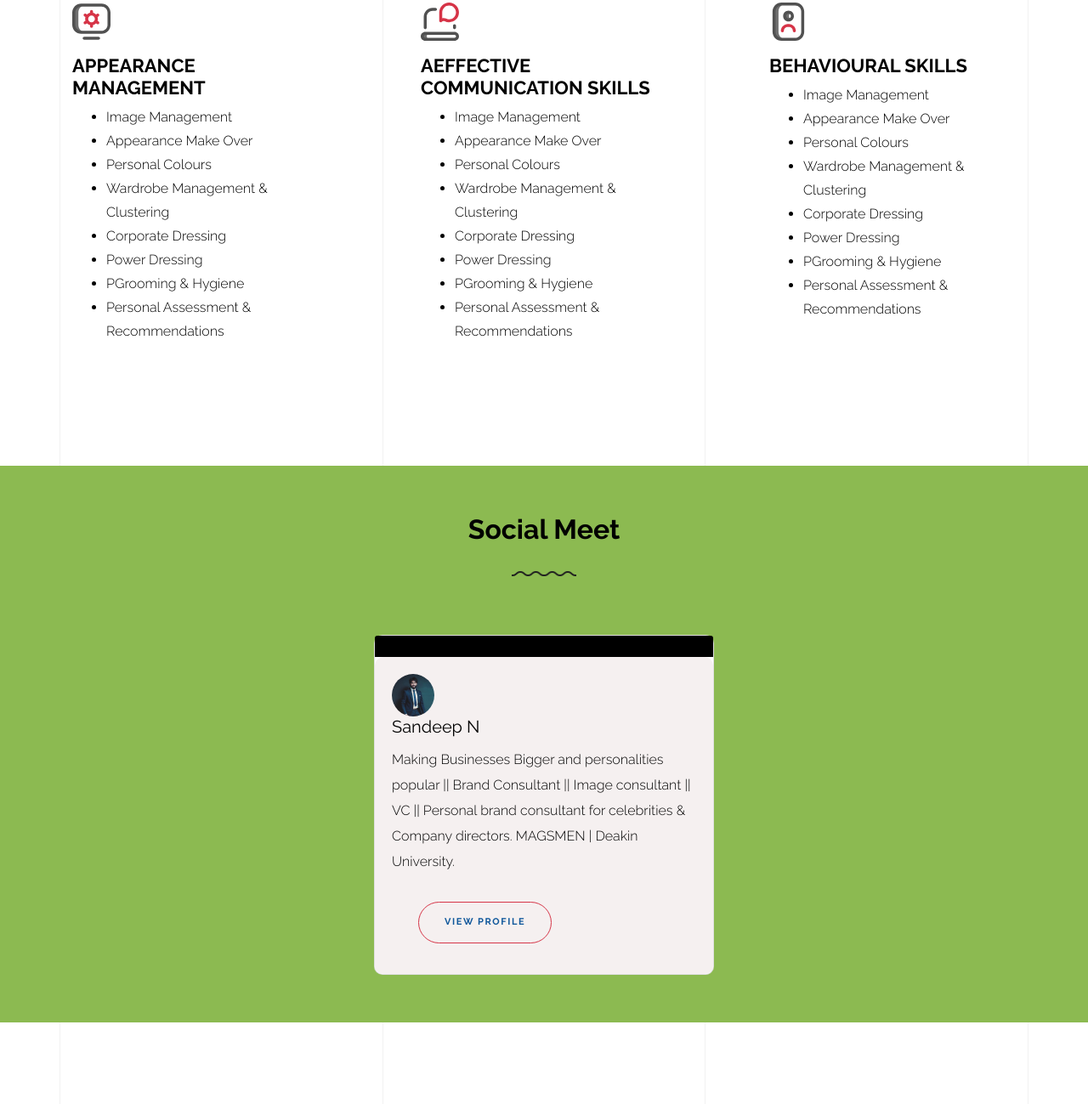
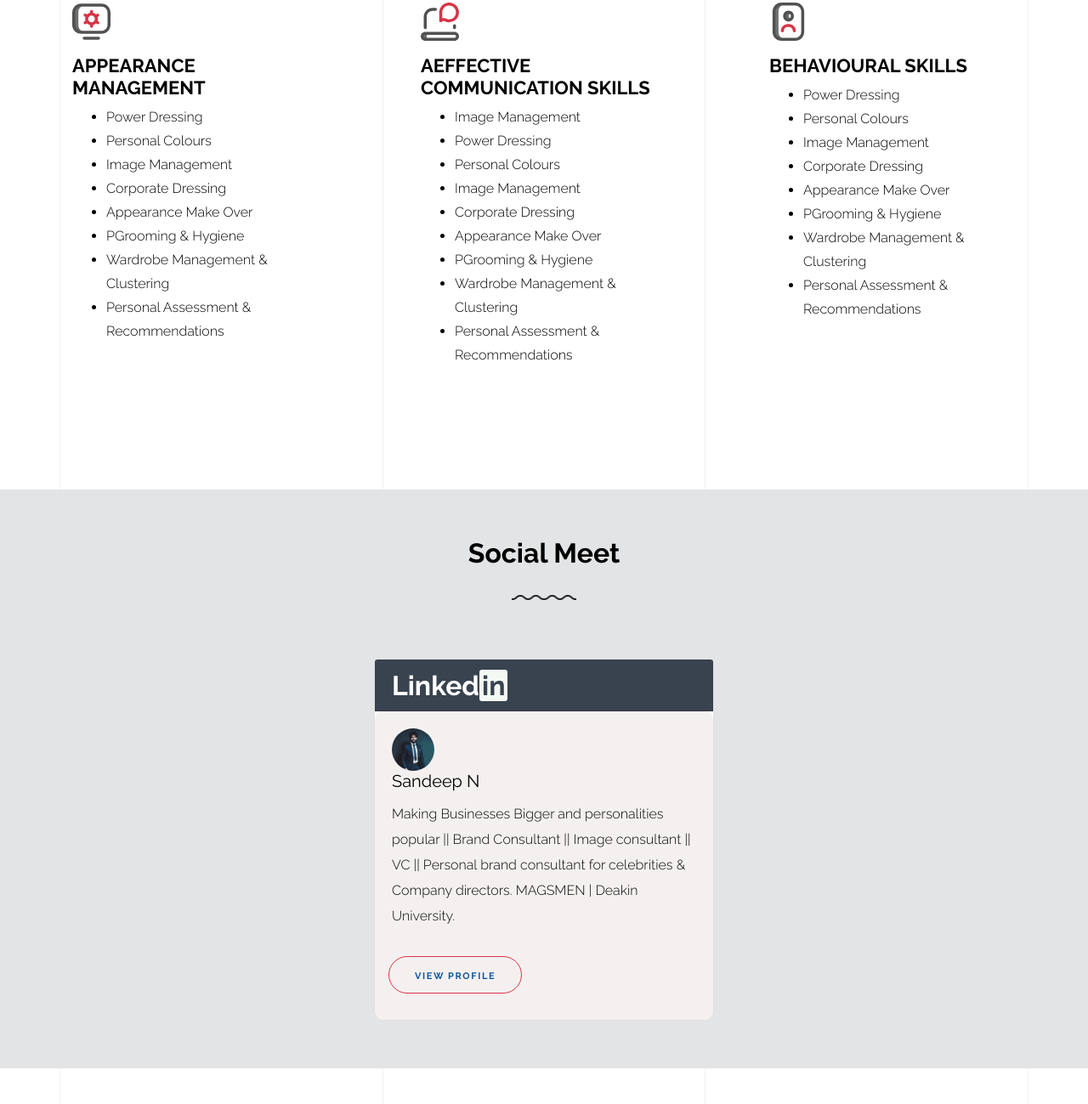
Before and after one commit to DT7Solutions/sandeep, a plain HTML site: page index.html in a window 1280 px wide. Shown: the part 4550-5849 px from the top of the page at 85% size. Drawn offline with nearby package versions, Linux system fonts and the light colour scheme; animation ran at ten frames a second; files whose address does not match are found by name.

Commit message:
fixed list aligen ments

```diff
--- a/css/style.css
+++ b/css/style.css
@@ -2144,20 +2144,23 @@ span.error {
   width: 400px !important;
 }
 .section-counter{
-  background-color: #8cba51;
+  background-color: #e2e4e5
 
 }
 .whysandeep-counter {
-  background-color: #000;
+  background-color: #212f3a;
 
 }
 
 .card{
-  border-radius: 10px !important;
+  border-radius: 12px !important;
 }
 .card .btn{
   background: transparent;
   color: rgb(15, 87, 155);
+  padding-top: 15px;
+  padding-bottom: 10px;
+
 }
 .card-img-top {
   height: 50px;
@@ -2165,6 +2168,18 @@ span.error {
   border-radius: 50%;
 }
 .card-header {
-  background-color: #000000;
-height: 20px;
-}
+  background-color: #38434f;
+  height: 20px;
+}
+.btn-profile {
+margin-left: -35px;
+}
+.in-text{
+  background-color: rgb(244, 249, 244);
+  color: #38434f;
+  font-weight: 800;
+  padding-left: 3px;
+  padding-right: 3px;
+
+  border-radius: 3px;
+}
--- a/index.html
+++ b/index.html
@@ -346,13 +346,13 @@
                 <div>
                   <h3>APPEARANCE MANAGEMENT</h3>
                   <ul class="men-list">
+                    <li>Power Dressing</li>
+                    <li>Personal Colours</li>
                     <li>Image Management</li>
+                    <li>Corporate Dressing</li>
                     <li>Appearance Make Over</li>
-                    <li>Personal Colours</li>
+                    <li>PGrooming & Hygiene</li>
                     <li>Wardrobe Management & Clustering</li>
-                    <li>Corporate Dressing</li>
-                    <li>Power Dressing</li>
-                    <li>PGrooming & Hygiene</li>
                     <li>Personal Assessment & Recommendations</li>
                   </ul>
                 </div>
@@ -367,13 +367,13 @@
                 <div>
                   <h3>AEFFECTIVE COMMUNICATION SKILLS</h3>
                   <ul class="men-list">
+                    <li>Power Dressing</li>
+                    <li>Personal Colours</li>
                     <li>Image Management</li>
+                    <li>Corporate Dressing</li>
                     <li>Appearance Make Over</li>
-                        <li>Personal Colours</li>
+                    <li>PGrooming & Hygiene</li>
                     <li>Wardrobe Management & Clustering</li>
-                        <li>Corporate Dressing</li>
-                        <li>Power Dressing</li>
-                        <li>PGrooming & Hygiene</li>
                     <li>Personal Assessment & Recommendations</li>
                   </ul>
                 </div>
@@ -387,13 +387,13 @@
                 <div>
                   <h3>BEHAVIOURAL SKILLS</h3>
                   <ul class="men-list">
+                    <li>Power Dressing</li>
+                    <li>Personal Colours</li>
                     <li>Image Management</li>
+                    <li>Corporate Dressing</li>
                     <li>Appearance Make Over</li>
-                    <li>Personal Colours</li>
+                    <li>PGrooming & Hygiene</li>
                     <li>Wardrobe Management & Clustering</li>
-                    <li>Corporate Dressing</li>
-                    <li>Power Dressing</li>
-                    <li>PGrooming & Hygiene</li>
                     <li>Personal Assessment & Recommendations</li>
                   </ul>
                 </div>
@@ -416,13 +416,13 @@
                 <div>
                   <h3>APPEARANCE MANAGEMENT</h3>
                   <ul class="men-list">
+                    <li>Power Dressing</li>
+                    <li>Personal Colours</li>
                     <li>Image Management</li>
+                    <li>Corporate Dressing</li>
                     <li>Appearance Make Over</li>
-                    <li>Personal Colours</li>
+                    <li>PGrooming & Hygiene</li>
                     <li>Wardrobe Management & Clustering</li>
-                    <li>Corporate Dressing</li>
-                    <li>Power Dressing</li>
-                    <li>PGrooming & Hygiene</li>
                     <li>Personal Assessment & Recommendations</li>
                   </ul>
                 </div>
@@ -438,12 +438,13 @@
                   <h3>AEFFECTIVE COMMUNICATION SKILLS</h3>
                   <ul class="men-list">
                     <li>Image Management</li>
+                    <li>Power Dressing</li>
+                    <li>Personal Colours</li>
+                    <li>Image Management</li>
+                    <li>Corporate Dressing</li>
                     <li>Appearance Make Over</li>
-                        <li>Personal Colours</li>
+                    <li>PGrooming & Hygiene</li>
                     <li>Wardrobe Management & Clustering</li>
-                        <li>Corporate Dressing</li>
-                        <li>Power Dressing</li>
-                        <li>PGrooming & Hygiene</li>
                     <li>Personal Assessment & Recommendations</li>
                   </ul>
                 </div>
@@ -457,13 +458,13 @@
                 <div>
                   <h3>BEHAVIOURAL SKILLS</h3>
                   <ul class="men-list">
+                    <li>Power Dressing</li>
+                    <li>Personal Colours</li>
                     <li>Image Management</li>
+                    <li>Corporate Dressing</li>
                     <li>Appearance Make Over</li>
-                    <li>Personal Colours</li>
+                    <li>PGrooming & Hygiene</li>
                     <li>Wardrobe Management & Clustering</li>
-                    <li>Corporate Dressing</li>
-                    <li>Power Dressing</li>
-                    <li>PGrooming & Hygiene</li>
                     <li>Personal Assessment & Recommendations</li>
                   </ul>
                 </div>
@@ -486,8 +487,8 @@
 
               <div class="col-12 col-sm-12 col-md-12 col-lg-12 d-flex justify-content-center align-items-center">
                 <div class="card" style="width: 25rem;">
-                  <div class="card-header">
-
+                  <div class="card-header pb-5">
+                      <h2 style="color:white; font-weight:550;">Linked<span class="in-text">in</span></h2>
                   </div>
                   <div class="card-body" style="background-color: rgb(245, 240, 240); color:rgb(3, 3, 3); border-radius: 10px !important;">
                      <img src="./images/sandeep.jfif" class="card-img-top" alt="...">
@@ -495,13 +496,12 @@
                     <p class="card-text">Making Businesses Bigger and personalities popular || Brand Consultant || Image consultant || VC || Personal brand consultant for celebrities & Company directors.
                       MAGSMEN | Deakin University.</p>
                       <button class="btn btn-profile"><a href="https://www.linkedin.com/in/itsnsandeep/?trk=public-profile-badge-profile-badge-view-profile-cta&originalSubdomain=in" class="btn btn-primary">View Profile</a></button>
-
                   </div>
                 </div>
-                <!-- <div class="badge-base LI-profile-badge" data-locale="en_US" data-size="medium" data-theme="dark" data-type="HORIZONTAL" data-vanity="jimmyylim" data-version="v1">
+                 <!-- <div class="badge-base LI-profile-badge container" data-locale="en_US" data-size="medium" data-theme="dark" data-type="HORIZONTAL" data-vanity="jimmyylim" data-version="v1">
                   <a class="badge-base__link LI-simple-link" href="https://www.linkedin.com/in/jimmyylim?trk=profile-badge">Jimmy Lim</a>
-                </div> -->
-
+                </div>
+               -->
 
               </div>
 
```
Lines whose indentation alone changed are shown as unchanged.
